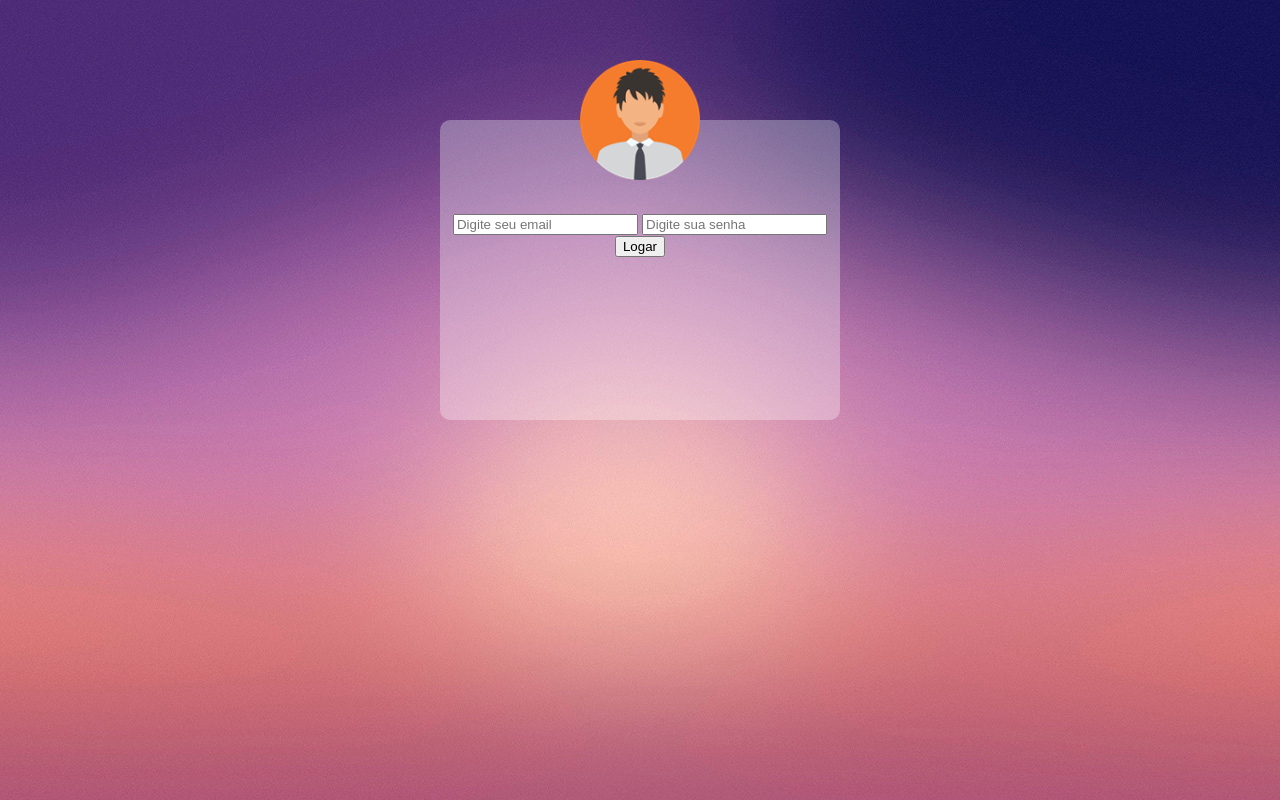
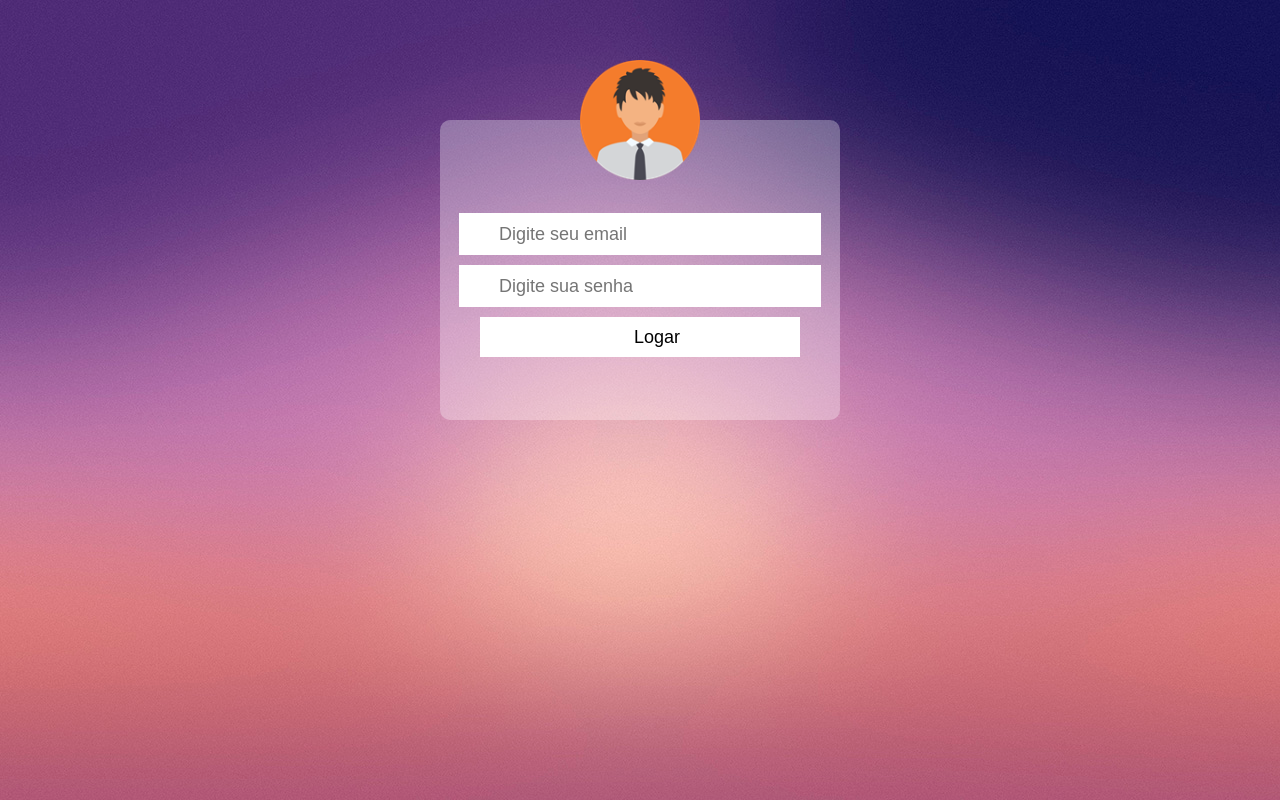
Before and after one commit to marcosnsf/Tela-de-Login-2, a plain HTML site: page index.html in a window 1280 px wide. Drawn offline with Linux system fonts and the light colour scheme.

Commit message:
setando configuração padrão de inputs

```diff
--- a/estilo.css
+++ b/estilo.css
@@ -19,3 +19,12 @@ body{
     margin-top: -60px;
     margin-bottom: 30px;
 }
+input{
+    height: 40px;
+    width: 80%;
+    font-size: 18px;
+    margin-bottom: 10px;
+    background-color:#fff;
+    padding-left: 40px;
+    border: none;
+}
```
